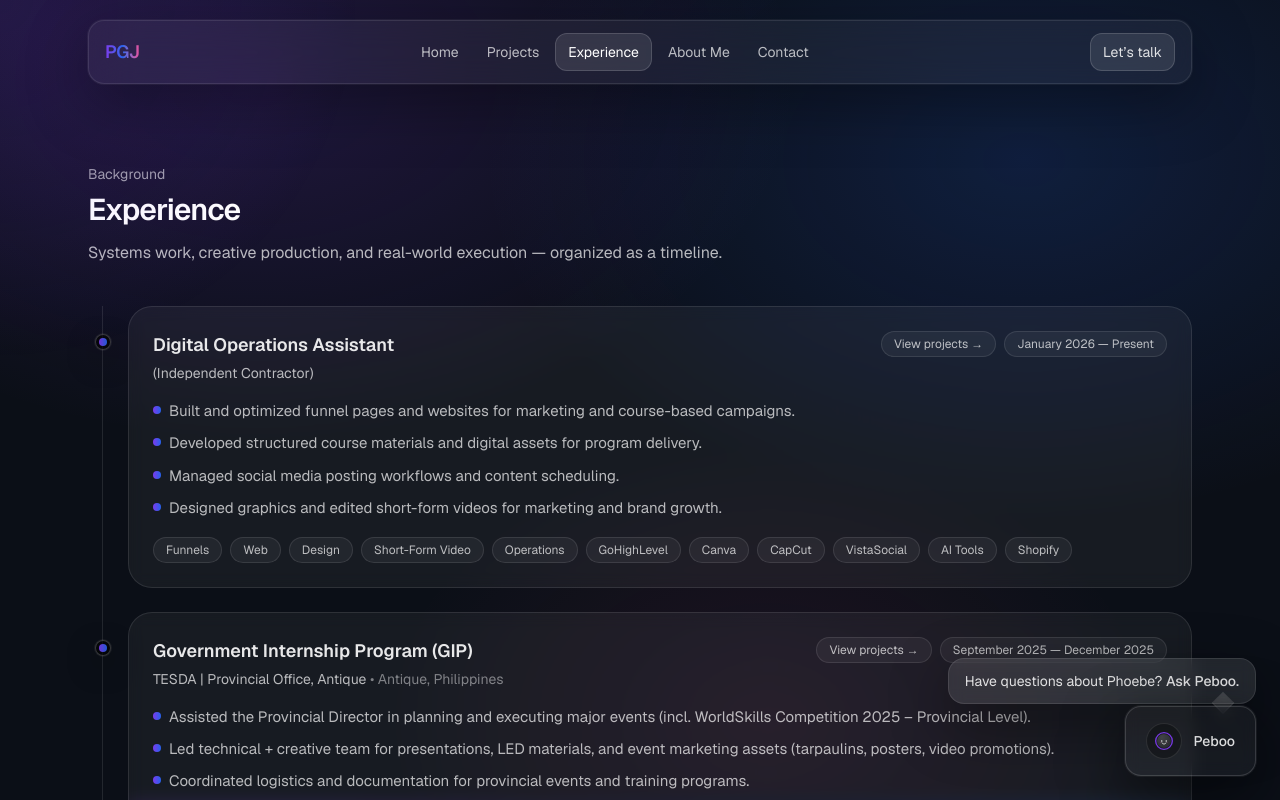
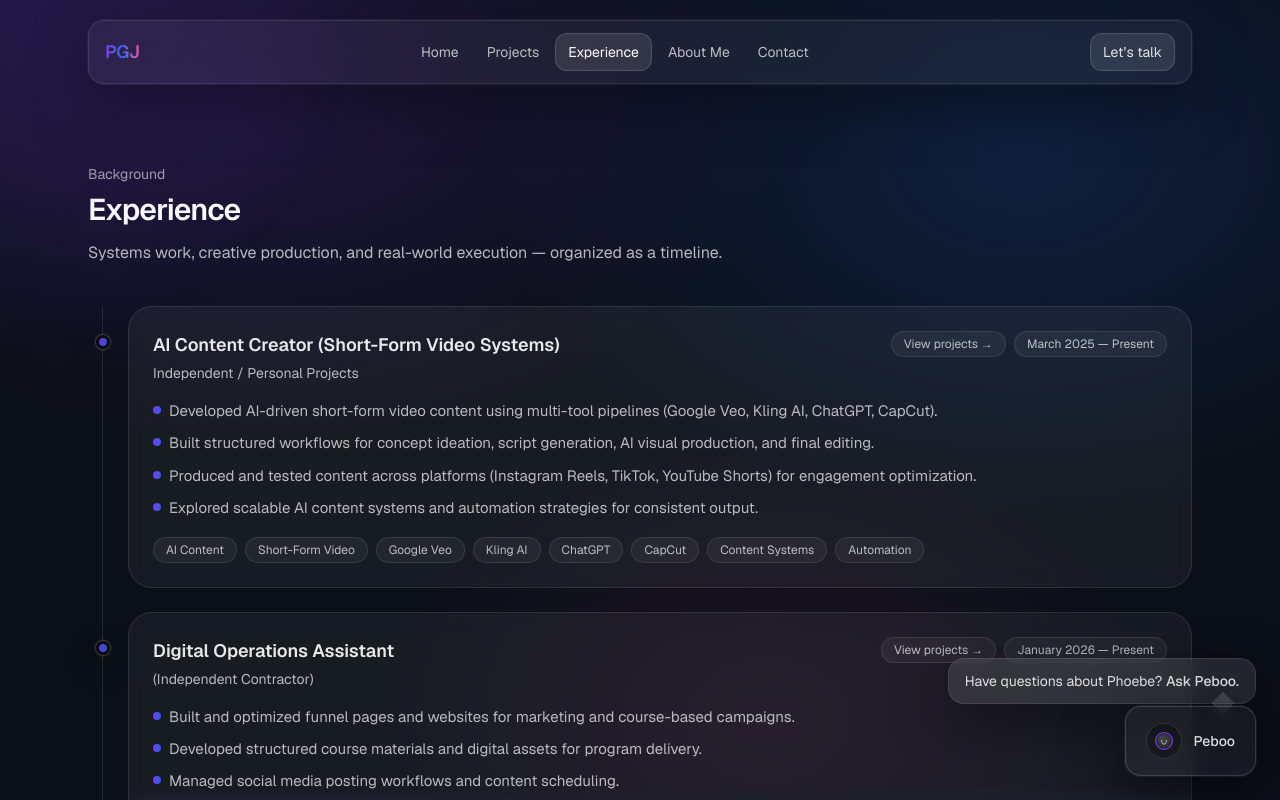
Before and after one commit to phoebegrace/pgj, a Next.js app: page /experience in a window 1280 px wide. Shown: the top 800 px of the page. Built offline with nearby package versions, Linux system fonts and the light colour scheme.

Commit message:
added ai experience

```diff
--- a/content/background.ts
+++ b/content/background.ts
@@ -18,6 +18,28 @@ export type EducationItem = {
 };
 
 export const experience: ExperienceItem[] = [
+  {
+  id: "ai-content-creation",
+  title: "AI Content Creator (Short-Form Video Systems)",
+  org: "Independent / Personal Projects",
+  date: "March 2025 — Present",
+  bullets: [
+    "Developed AI-driven short-form video content using multi-tool pipelines (Google Veo, Kling AI, ChatGPT, CapCut).",
+    "Built structured workflows for concept ideation, script generation, AI visual production, and final editing.",
+    "Produced and tested content across platforms (Instagram Reels, TikTok, YouTube Shorts) for engagement optimization.",
+    "Explored scalable AI content systems and automation strategies for consistent output.",
+  ],
+  tags: [
+    "AI Content",
+    "Short-Form Video",
+    "Google Veo",
+    "Kling AI",
+    "ChatGPT",
+    "CapCut",
+    "Content Systems",
+    "Automation",
+  ],
+},
   {
     id: "lunatik",
     title: "Digital Operations Assistant",
```
